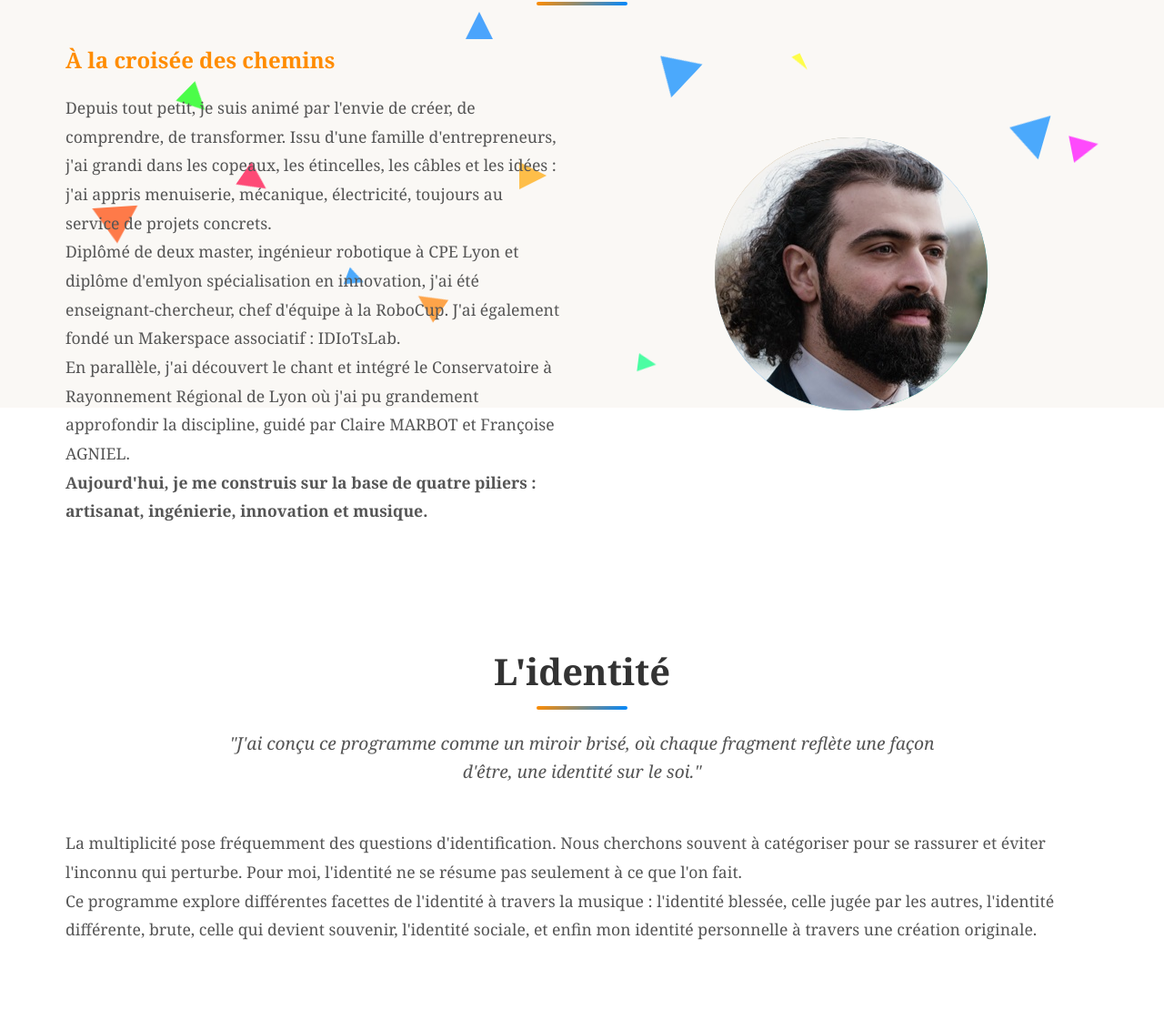
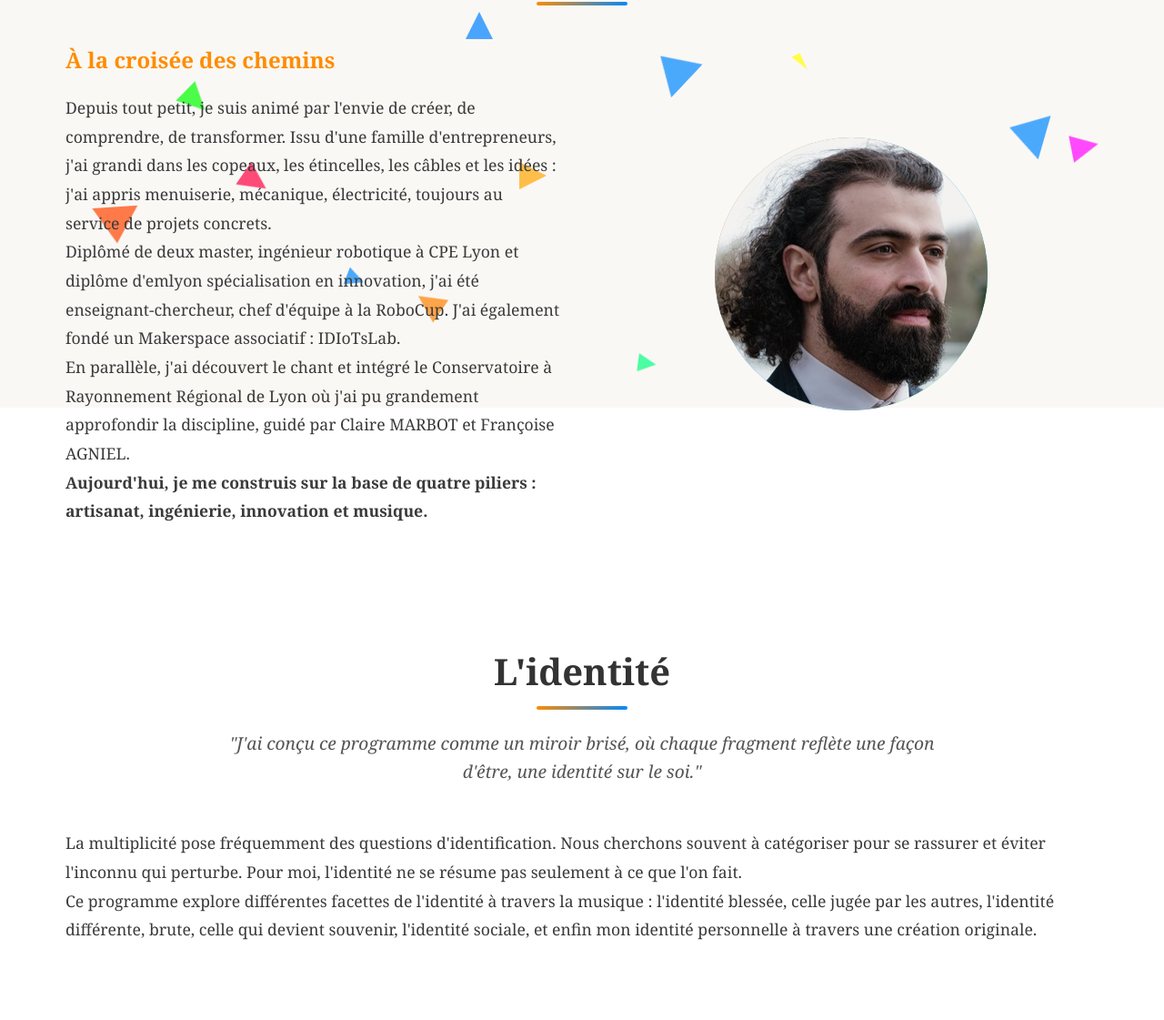
Before and after one commit to Deathura/deathura.github.io, a Jekyll site: the page dem/index.html, which Jekyll copies as it is, in a window 1280 px wide. Shown: the part 452-1573 px from the top of the page at 91% size. Built offline with Jekyll 4.4.1, drawn with Linux system fonts in a browser that asks for light colours.

Commit message:
Add files via upload

```diff
--- a/dem/index.html
+++ b/dem/index.html
@@ -215,7 +215,7 @@
 
         .parcours-text {
             font-size: 1.1rem;
-            color: #555;
+            color: #3a3a3a;
             line-height: 1.8;
         }
 
@@ -474,9 +474,9 @@
             font-size: 2.5rem;
             color: #333;
             margin-bottom: 1rem;
-            background: linear-gradient(135deg, var(--color-primary), var(--color-secondary));
-            -webkit-background-clip: text;
-            -webkit-text-fill-color: transparent;
+            /* background: linear-gradient(135deg, var(--color-primary), var(--color-secondary)); */
+            /* -webkit-background-clip: text; */
+            /* -webkit-text-fill-color: transparent; */
             background-clip: text;
         }
 
@@ -523,7 +523,7 @@
 
         .contact-card h3 {
             margin-bottom: 1rem;
-            color: #4ecdc4;
+            color: #4e8bcd;
         }
 
         .contact-card a {
@@ -533,7 +533,7 @@
         }
 
         .contact-card a:hover {
-            color: #4ecdc4;
+            color: #4e8bcd;
         }
 
         @keyframes slideInDown {
```
